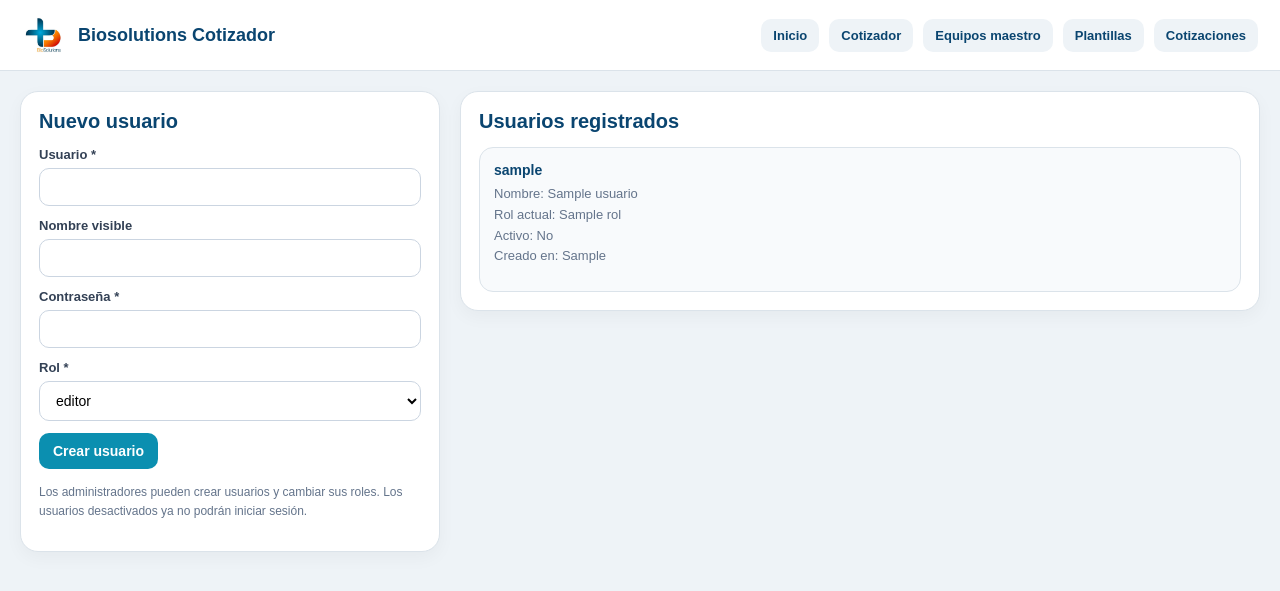
After one commit to Myroesh/biosolutions-cotizador, a Python web app: template templates/usuarios.html in a window 1280 px wide. The commit adds this page. Shown: the top 591 px of the page. Run offline with Jinja, Linux system fonts and the light colour scheme; the template is opened without the code that fills it: most values are stand-ins (such as "Sample title", 1, 10 or a date in 2020).

Commit message:
Agregar gestión de usuarios por admin

```diff
--- a/templates/base.html
+++ b/templates/base.html
@@ -156,6 +156,9 @@
         <a href="{{ url_for('equipos_page') }}" class="{% if active_page == 'equipos' %}active{% endif %}">Equipos maestro</a>
         <a href="{{ url_for('plantillas_page') }}" class="{% if active_page == 'plantillas' %}active{% endif %}">Plantillas</a>
         <a href="{{ url_for('cotizaciones_page') }}" class="{% if active_page == 'cotizaciones' %}active{% endif %}">Cotizaciones</a>
+        {% if current_role == 'admin' %}
+          <a href="{{ url_for('usuarios_page') }}" class="{% if active_page == 'usuarios' %}active{% endif %}">Usuarios</a>
+        {% endif %}
       </nav>
 
       {% if current_user %}
--- /dev/null
+++ b/templates/usuarios.html
@@ -0,0 +1,228 @@
+{% extends "base.html" %}
+
+{% block title %}Usuarios - Biosolutions{% endblock %}
+
+{% block extra_head %}
+<style>
+  .page-grid{
+    display:grid;
+    grid-template-columns: 420px 1fr;
+    gap:20px;
+    align-items:start;
+  }
+
+  .page-card{
+    background:#fff;
+    border:1px solid #dbe3ea;
+    border-radius:18px;
+    padding:18px;
+    box-shadow:0 6px 18px rgba(0,0,0,.04);
+  }
+
+  .page-card h2{
+    margin:0 0 14px;
+    color:#0a4570;
+    font-size:20px;
+  }
+
+  .field{
+    margin-bottom:12px;
+  }
+
+  .field label{
+    display:block;
+    margin-bottom:6px;
+    font-size:13px;
+    font-weight:700;
+    color:#334155;
+  }
+
+  .field input,
+  .field select{
+    width:100%;
+    padding:10px 12px;
+    border:1px solid #cbd5e1;
+    border-radius:10px;
+    font-size:14px;
+    box-sizing:border-box;
+    background:#fff;
+  }
+
+  .btn{
+    background:#0b8fb0;
+    color:#fff;
+    border:none;
+    border-radius:10px;
+    padding:10px 14px;
+    font-size:14px;
+    font-weight:700;
+    cursor:pointer;
+  }
+
+  .btn-danger{
+    background:#dc2626;
+    color:#fff;
+    border:none;
+    border-radius:10px;
+    padding:8px 12px;
+    font-size:13px;
+    font-weight:700;
+    cursor:pointer;
+  }
+
+  .btn-light{
+    background:#e2e8f0;
+    color:#0f172a;
+    border:none;
+    border-radius:10px;
+    padding:8px 12px;
+    font-size:13px;
+    font-weight:700;
+    cursor:pointer;
+  }
+
+  .lib-list{
+    display:grid;
+    gap:10px;
+  }
+
+  .lib-card{
+    border:1px solid #dbe3ea;
+    border-radius:14px;
+    padding:14px;
+    background:#f8fafc;
+  }
+
+  .lib-card strong{
+    display:block;
+    margin-bottom:6px;
+    color:#0a4570;
+    font-size:14px;
+  }
+
+  .lib-card span{
+    display:block;
+    font-size:13px;
+    color:#64748b;
+    line-height:1.6;
+  }
+
+  .actions{
+    display:flex;
+    gap:8px;
+    flex-wrap:wrap;
+    margin-top:10px;
+    align-items:center;
+  }
+
+  .inline-form{
+    display:flex;
+    gap:8px;
+    flex-wrap:wrap;
+    align-items:center;
+  }
+
+  .inline-form select{
+    min-width:120px;
+    padding:8px 10px;
+    border:1px solid #cbd5e1;
+    border-radius:10px;
+    background:#fff;
+  }
+
+  .tiny-note{
+    font-size:12px;
+    color:#64748b;
+    line-height:1.6;
+  }
+
+  @media (max-width: 1100px){
+    .page-grid{
+      grid-template-columns:1fr;
+    }
+  }
+</style>
+{% endblock %}
+
+{% block content %}
+<div class="page-grid">
+  <section class="page-card">
+    <h2>Nuevo usuario</h2>
+
+    <form method="post" action="{{ url_for('crear_usuario') }}">
+      <div class="field">
+        <label for="username">Usuario *</label>
+        <input type="text" id="username" name="username" required>
+      </div>
+
+      <div class="field">
+        <label for="nombre">Nombre visible</label>
+        <input type="text" id="nombre" name="nombre">
+      </div>
+
+      <div class="field">
+        <label for="password">Contraseña *</label>
+        <input type="password" id="password" name="password" required>
+      </div>
+
+      <div class="field">
+        <label for="rol">Rol *</label>
+        <select id="rol" name="rol" required>
+          <option value="admin">admin</option>
+          <option value="editor" selected>editor</option>
+          <option value="visor">visor</option>
+        </select>
+      </div>
+
+      <button type="submit" class="btn">Crear usuario</button>
+    </form>
+
+    <p class="tiny-note" style="margin-top:14px;">
+      Los administradores pueden crear usuarios y cambiar sus roles. Los usuarios desactivados ya no podrán iniciar sesión.
+    </p>
+  </section>
+
+  <section class="page-card">
+    <h2>Usuarios registrados</h2>
+
+    {% if usuarios %}
+      <div class="lib-list">
+        {% for u in usuarios %}
+          <div class="lib-card">
+            <strong>{{ u["username"] }}</strong>
+            <span>Nombre: {{ u["nombre"] or "N/D" }}</span>
+            <span>Rol actual: {{ u["rol"] }}</span>
+            <span>Activo: {% if u["activo"] %}Sí{% else %}No{% endif %}</span>
+            <span>Creado en: {{ u["creado_en"] or "N/D" }}</span>
+
+            <div class="actions">
+              {% if u["activo"] %}
+                <form method="post"
+                      action="{{ url_for('actualizar_rol_usuario', user_id=u['id']) }}"
+                      class="inline-form">
+                  <select name="rol">
+                    <option value="admin" {% if u["rol"] == "admin" %}selected{% endif %}>admin</option>
+                    <option value="editor" {% if u["rol"] == "editor" %}selected{% endif %}>editor</option>
+                    <option value="visor" {% if u["rol"] == "visor" %}selected{% endif %}>visor</option>
+                  </select>
+                  <button type="submit" class="btn-light">Actualizar rol</button>
+                </form>
+
+                {% if not (current_user and current_user["id"] == u["id"]) %}
+                  <form method="post"
+                        action="{{ url_for('desactivar_usuario', user_id=u['id']) }}"
+                        onsubmit="return confirm('¿Desactivar este usuario?');">
+                    <button type="submit" class="btn-danger">Desactivar</button>
+                  </form>
+                {% endif %}
+              {% endif %}
+            </div>
+          </div>
+        {% endfor %}
+      </div>
+    {% else %}
+      <p class="tiny-note">No hay usuarios cargados todavía.</p>
+    {% endif %}
+  </section>
+</div>
+{% endblock %}
```
Also changed, not shown: app.py (+118 -6 lines).
